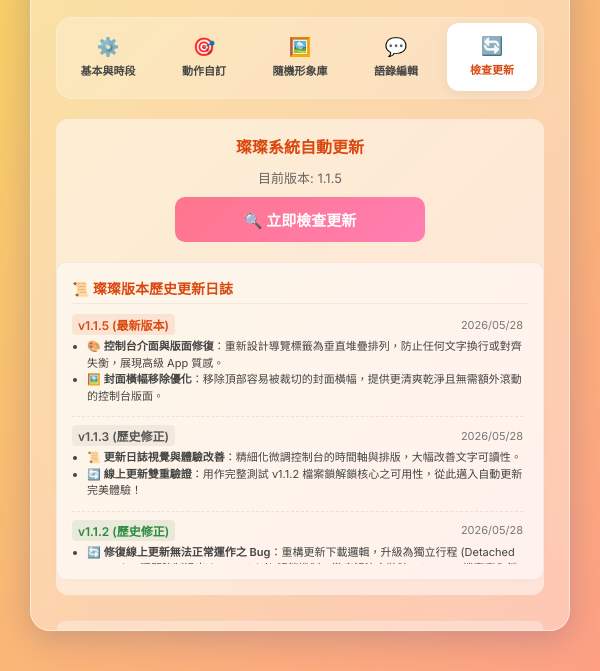
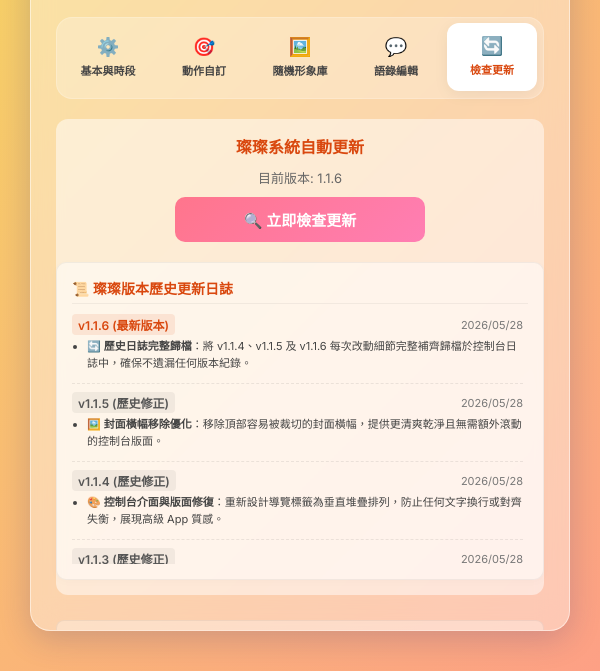
Before and after one commit to qqaq666ziv-byte/Mom_Cheer_Up_Pet, an Electron app: page src/control/control.html in a window 600 px wide. Both pictures are taken after a click on the button "🔄 檢查更新". Shown: the part 129-800 px from the top of the page. Drawn offline with Linux system fonts and the light colour scheme; no server answers.

Commit message:
chore: release v1.1.6 with complete version history logs and updated update.json

```diff
--- a/package.json
+++ b/package.json
@@ -1,6 +1,6 @@
 {
   "name": "mom-cheer-up-pet",
-  "version": "1.1.5",
+  "version": "1.1.6",
   "description": "璨璨的精緻桌面寵物，幫親愛的母加油打氣！",
   "main": "main.js",
   "scripts": {
--- a/src/control/control.html
+++ b/src/control/control.html
@@ -268,7 +268,7 @@
     <div class="tab-content" id="update-tab">
       <div class="setting-group" style="text-align: center; padding: 15px 0; display: flex; flex-direction: column; align-items: center; gap: 10px;">
         <div style="font-weight: bold; font-size: 16px; color: #d9480f;">璨璨系統自動更新</div>
-        <div style="font-size: 13px; color: #666;" id="currentVersionLabel">目前版本: 1.1.5</div>
+        <div style="font-size: 13px; color: #666;" id="currentVersionLabel">目前版本: 1.1.6</div>
 
         <button id="checkUpdatesBtn" class="btn primary" style="width: 80%; max-width: 250px;">🔍 立即檢查更新</button>
 
@@ -301,15 +301,34 @@
             📜 璨璨版本歷史更新日誌
           </h4>
           <div style="max-height: 250px; overflow-y: auto; display: flex; flex-direction: column; gap: 12px; padding-right: 5px;">
-            <!-- v1.1.5 -->
+            <!-- v1.1.6 -->
             <div style="display: flex; flex-direction: column; gap: 3px;">
               <div style="display: flex; justify-content: space-between; align-items: center;">
-                <span style="font-weight: bold; font-size: 12px; color: #d9480f; background: rgba(217,72,15,0.1); padding: 2px 6px; border-radius: 4px;">v1.1.5 (最新版本)</span>
+                <span style="font-weight: bold; font-size: 12px; color: #d9480f; background: rgba(217,72,15,0.1); padding: 2px 6px; border-radius: 4px;">v1.1.6 (最新版本)</span>
+                <span style="font-size: 11px; color: #777;">2026/05/28</span>
+              </div>
+              <ul style="margin: 0; padding-left: 15px; font-size: 11px; color: #444; line-height: 1.5;">
+                <li>🔄 <b>歷史日誌完整歸檔</b>：將 v1.1.4、v1.1.5 及 v1.1.6 每次改動細節完整補齊歸檔於控制台日誌中，確保不遺漏任何版本紀錄。</li>
+              </ul>
+            </div>
+            <!-- v1.1.5 -->
+            <div style="display: flex; flex-direction: column; gap: 3px; border-top: 1px dashed rgba(0,0,0,0.08); padding-top: 8px;">
+              <div style="display: flex; justify-content: space-between; align-items: center;">
+                <span style="font-weight: bold; font-size: 12px; color: #555; background: rgba(0,0,0,0.05); padding: 2px 6px; border-radius: 4px;">v1.1.5 (歷史修正)</span>
+                <span style="font-size: 11px; color: #777;">2026/05/28</span>
+              </div>
+              <ul style="margin: 0; padding-left: 15px; font-size: 11px; color: #444; line-height: 1.5;">
+                <li>🖼️ <b>封面橫幅移除優化</b>：移除頂部容易被裁切的封面橫幅，提供更清爽乾淨且無需額外滾動的控制台版面。</li>
+              </ul>
+            </div>
+            <!-- v1.1.4 -->
+            <div style="display: flex; flex-direction: column; gap: 3px; border-top: 1px dashed rgba(0,0,0,0.08); padding-top: 8px;">
+              <div style="display: flex; justify-content: space-between; align-items: center;">
+                <span style="font-weight: bold; font-size: 12px; color: #555; background: rgba(0,0,0,0.05); padding: 2px 6px; border-radius: 4px;">v1.1.4 (歷史修正)</span>
                 <span style="font-size: 11px; color: #777;">2026/05/28</span>
               </div>
               <ul style="margin: 0; padding-left: 15px; font-size: 11px; color: #444; line-height: 1.5;">
                 <li>🎨 <b>控制台介面與版面修復</b>：重新設計導覽標籤為垂直堆疊排列，防止任何文字換行或對齊失衡，展現高級 App 質感。</li>
-                <li>🖼️ <b>封面橫幅移除優化</b>：移除頂部容易被裁切的封面橫幅，提供更清爽乾淨且無需額外滾動的控制台版面。</li>
               </ul>
             </div>
             <!-- v1.1.3 -->
--- a/update.json
+++ b/update.json
@@ -1,5 +1,5 @@
 {
-  "version": "1.1.5",
-  "url": "https://github.com/qqaq666ziv-byte/Mom_Cheer_Up_Pet/releases/download/v1.1.5/MomCheerUpPet_Setup_1.1.5.exe",
-  "notes": "修復 UI 介面問題！v1.1.5 最新質感版！\n- 🎨 控制台介面與版面修復：重新設計導覽標籤（Tab Bar）為垂直堆疊排列，防止任何文字換行或對齊失衡，展現高級 App 質感。\n- 🖼️ 封面橫幅移除優化：移除頂部容易被裁切的封面橫幅，提供更清爽乾淨且無需額外滾動的控制台版面。"
+  "version": "1.1.6",
+  "url": "https://github.com/qqaq666ziv-byte/Mom_Cheer_Up_Pet/releases/download/v1.1.6/MomCheerUpPet_Setup_1.1.6.exe",
+  "notes": "修復 UI 介面問題！v1.1.6 最新完整日誌質感版！\n- 🔄 歷史日誌完整歸檔 (v1.1.6)：將 v1.1.4、v1.1.5 及 v1.1.6 每次改動細節完整補齊歸檔於控制台日誌中。\n- 🖼️ 封面橫幅移除優化 (v1.1.5)：移除頂部容易被裁切的封面橫幅，提供更清爽乾淨且無需額外滾動的控制台版面。\n- 🎨 導覽標籤防擠壓對齊 (v1.1.4)：重新設計導覽標籤（Tab Bar）為垂直堆疊排列，防止任何文字換行或對齊失衡，展現高級 App 質感。"
 }
```
